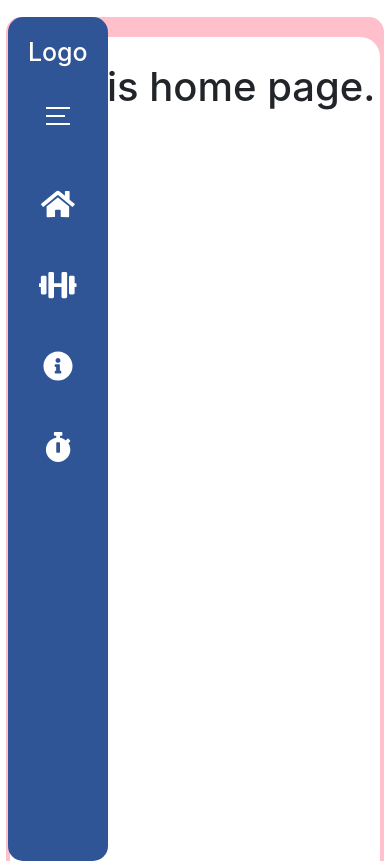
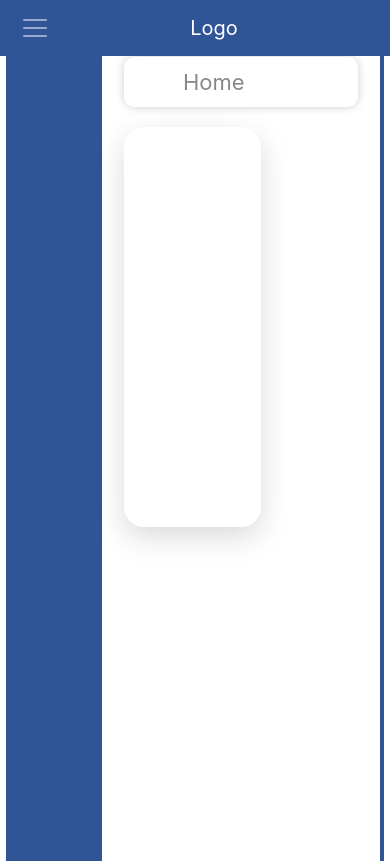
Before and after one commit to wan1996tina/workout, a Vue app: page / in a window 390 px wide. Built offline with nearby package versions, Linux system fonts and the light colour scheme.

Commit message:
修改介面

```diff
--- a/package.json
+++ b/package.json
@@ -14,6 +14,7 @@
     "bootstrap-vue": "^2.1.0",
     "core-js": "^3.6.5",
     "register-service-worker": "^1.7.1",
+    "slick-carousel": "^1.8.1",
     "vue": "^2.6.11",
     "vue-burger-menu": "^2.0.5",
     "vue-router": "^3.2.0",
--- a/public/index.html
+++ b/public/index.html
@@ -5,6 +5,10 @@
     <meta http-equiv="X-UA-Compatible" content="IE=edge">
     <meta name="viewport" content="width=device-width,initial-scale=1.0">
     <link rel="icon" href="<%= BASE_URL %>favicon.ico">
+    <!-- Add the slick-theme.css if you want default styling -->
+<link rel="stylesheet" type="text/css" href="//cdn.jsdelivr.net/npm/slick-carousel@1.8.1/slick/slick.css"/>
+<!-- Add the slick-theme.css if you want default styling -->
+<link rel="stylesheet" type="text/css" href="//cdn.jsdelivr.net/npm/slick-carousel@1.8.1/slick/slick-theme.css"/>
     <title><%= htmlWebpackPlugin.options.title %></title>
   </head>
   <body>
@@ -13,5 +17,6 @@
     </noscript>
     <div id="app"></div>
     <!-- built files will be auto injected -->
+    <script type="text/javascript" src="//cdn.jsdelivr.net/npm/slick-carousel@1.8.1/slick/slick.min.js"></script>
   </body>
 </html>
--- a/src/App.vue
+++ b/src/App.vue
@@ -1,11 +1,11 @@
 <template>
   <div id="app">
-    <div class="slideBg">
+    <div class="colorBg">
         <router-view/>
     </div>
-
+<!-- 大尺寸選單 -->
     <Menu @data="data" id="menu">
-      <b-nav vertical id="nav" class=" mx-auto text-center">
+      <b-nav vertical id="nav" class="mx-auto text-center">
 
         <b-nav-item>
           <router-link to="/">
@@ -40,6 +40,69 @@
           <font-awesome-icon :icon="['fas', 'home']"></font-awesome-icon>
       </router-link> -->
     </Menu>
+
+<!-- 小尺寸選單 -->
+    <div class="menu-sm">
+      <b-navbar toggleable="lg" type="dark" variant="info">
+        <b-navbar-toggle target="nav-collapse"></b-navbar-toggle>
+
+        <b-navbar-brand href="#" class="text-center">Logo</b-navbar-brand>
+
+        <b-collapse id="nav-collapse" is-nav>
+          <b-navbar-nav id="nav-sm" class="mr-auto">
+
+            <b-nav-item>
+              <router-link to="/">
+                <font-awesome-icon :icon="['fas', 'home']"></font-awesome-icon>
+                <span v-show="!isBurgerShow">Home</span>
+              </router-link>
+            </b-nav-item>
+
+            <b-nav-item>
+              <router-link to="/workout">
+                <font-awesome-icon :icon="['fas', 'dumbbell']"></font-awesome-icon>
+                <span v-show="!isBurgerShow">Workout</span>
+              </router-link>
+            </b-nav-item>
+
+            <b-nav-item>
+              <router-link to="/information">
+                <font-awesome-icon :icon="['fas', 'info-circle']"></font-awesome-icon>
+                <span v-show="!isBurgerShow">About</span>
+              </router-link>
+            </b-nav-item>
+
+            <b-nav-item>
+              <router-link to="/timer">
+                <font-awesome-icon :icon="['fas', 'stopwatch']"></font-awesome-icon>
+                <span v-show="!isBurgerShow">Timer</span>
+              </router-link>
+            </b-nav-item>
+
+          </b-navbar-nav>
+
+          <!-- Right aligned nav items -->
+          <b-navbar-nav class="mx-auto">
+
+            <b-nav-item-dropdown text="Lang" right>
+              <b-dropdown-item href="#">EN</b-dropdown-item>
+              <b-dropdown-item href="#">ES</b-dropdown-item>
+              <b-dropdown-item href="#">RU</b-dropdown-item>
+              <b-dropdown-item href="#">FA</b-dropdown-item>
+            </b-nav-item-dropdown>
+
+            <b-nav-item-dropdown right>
+              <!-- Using 'button-content' slot -->
+              <template v-slot:button-content>
+                <em>User</em>
+              </template>
+              <b-dropdown-item href="#">Profile</b-dropdown-item>
+              <b-dropdown-item href="#">Sign Out</b-dropdown-item>
+            </b-nav-item-dropdown>
+          </b-navbar-nav>
+        </b-collapse>
+      </b-navbar>
+    </div>
   </div>
 </template>
 
--- a/src/components/Menu.vue
+++ b/src/components/Menu.vue
@@ -10,7 +10,7 @@
 
             <!-- x鈕 hidden 要不要 display:none -->
             <span class="bm-cross-button cross-style" @click="closeMenu" :class="{ hidden: !crossIcon }">
-                <span v-for="(x, index) in 2" :key="x" class="bm-cross" :style="{ position: 'absolute', width: '3px', height: '14px',transform: index === 1 ? 'rotate(45deg)' : 'rotate(-45deg)'}">
+                <span v-for="(x, index) in 2" :key="x" class="bm-cross" :style="{ position: 'absolute', width: '2px', height: '28px',transform: index === 1 ? 'rotate(45deg)' : 'rotate(-45deg)'}">
                 </span>
             </span>
 
@@ -273,12 +273,14 @@ export default {
     }
     .cross-style {
       position: absolute;
-      top: 12px;
-      right: 2px;
+      width: 24px;
+      height: 20px;
+      left: 48%;
+      top: 90px;
       cursor: pointer;
     }
     .bm-cross {
-      background: #bdc3c7;
+      background: #fff;
     }
     .bm-cross-button {
       height: 24px;
@@ -293,7 +295,7 @@ export default {
       position: absolute; /* Stay in place */
       z-index: 1000; /* Stay on top */
       top: 2%;
-      left: 2%;
+      left: 1.5%;
       border-radius:15px;
       background-color: rgb(47,85,151);
       overflow-x: hidden; /* Disable horizontal scroll */
--- a/src/style/style.styl
+++ b/src/style/style.styl
@@ -8,58 +8,140 @@ html,body
     list-style none
     box-sizing border-box
 
+// ---------- app.vue ----------------------------------------------------------
 #app
     width 100%
     height 100vh
     position relative
     // background #ffa
+    overflow hidden
 
-.slideBg
+// 底色背景
+.colorBg
     width 97%
     height 150%
-    background-color pink
+    background-color rgb(47,85,151)
+    // background #999
     border-radius 15px 15px 0 0
     position fixed
     top 2%
     left 1.5%
     z-index -1
 
-.nav-item
-    // background-color #eeeeee
+// 選單選項
+#menu .nav-item
+    // background-color #F5AF5E
     margin-bottom 15px
     font-size 30px
     line-height 50px
     text-align center
     border-radius 5px
 
+#menu a
+    text-decoration none
+    color #fff
+
+#menu .nav-link:hover,
+#menu .nav-link:focus
+    background rgb(115, 157, 230)
+    border-radius 5px
+    width 100%
+    height 100%
+
+#menu svg
+    // background red
+
+#menu .nav span
+    display inline-block
+    width 40%
+    text-align left
+    font-size 22px
+    margin-left 15px
+    // background-color green
+
+// 選單按鈕
 .bm-burger-bars
     background-color white
 
+// 選單展開時的覆蓋背景
+.bm-overlay
+    background #fff
+
+.menu-sm
+    display none
+
+.bg-info
+    background-color: rgb(47,85,151)!important;
+
+// 小選單
+.navbar
+    justify-content
+
+#app .navbar-brand
+    margin 0 auto
+
+.navbar-dark .navbar-toggler
+    color rgba(255,255,255,.5)
+    border none
+    padding .25rem .25rem
+
+.navbar-dark .navbar-toggler:active
+    outline none
+    border none
+
+.navbar-dark .navbar-toggler:focus
+    outline none
+    border none
+
+
+// ---------- home.vue ----------------------------------------------------------
 #home
     background #fff
     height 100%
     border-radius 20px
     position absolute
     top 20px
+    left 96px
     right 1%
-    width 98%
+    width calc(98%-96)
 
 #home h1
-    height 100%
     font-size 40px
     width 100%
     text-align center
     line-height 100px
 
-#menu a
-    color: #fff !important;
-    text-decoration: none;
+#home .banner
+    background #fff
+    height 400px
+    border-radius 20px
+    box-shadow 0px 10px 30px rgba(0,0,0,0.15)
+    font-size 110px
+    text-align center
+    color #ccc
+    line-height 300px
 
-#menu a:hover,
-#menu a:focus
-    background: #ccc;
-    border-radius 5px
+#home .subtitle
+    font-size 22px
+    color #888
+    width 150px
+    height 50px
+    line-height 50px
+    text-align center
 
 
-.bm-overlay
-    background: #fff !important;
+#home .toolbar
+    height 50px
+    margin 20px 0
+    border-radius 10px
+    box-shadow 0 0 10px rgba(0,0,0,0.2)
+
+
+
+// -------- 小尺寸 -------------------------------------------------------
+
+@media(max-width:600px)
+    .menu-sm
+        display block
+    #menu
+        display none
--- a/src/views/Home.vue
+++ b/src/views/Home.vue
@@ -1,6 +1,16 @@
 <template>
   <div id="home">
-    <h1>This is home page.</h1>
+    <b-container fluid style="width:95%;">
+      <b-col cols="12" class="toolbar">
+        <p class="subtitle">Home</p>
+      </b-col>
+      <b-col cols="7" class="banner my-2"></b-col>
+
+      <b-row>
+        <b-col cols="7">
+        </b-col>
+      </b-row>
+    </b-container>
   </div>
 </template>
 
```
Also changed, not shown: 1 other file (tests, documents, lock files or other folders).
